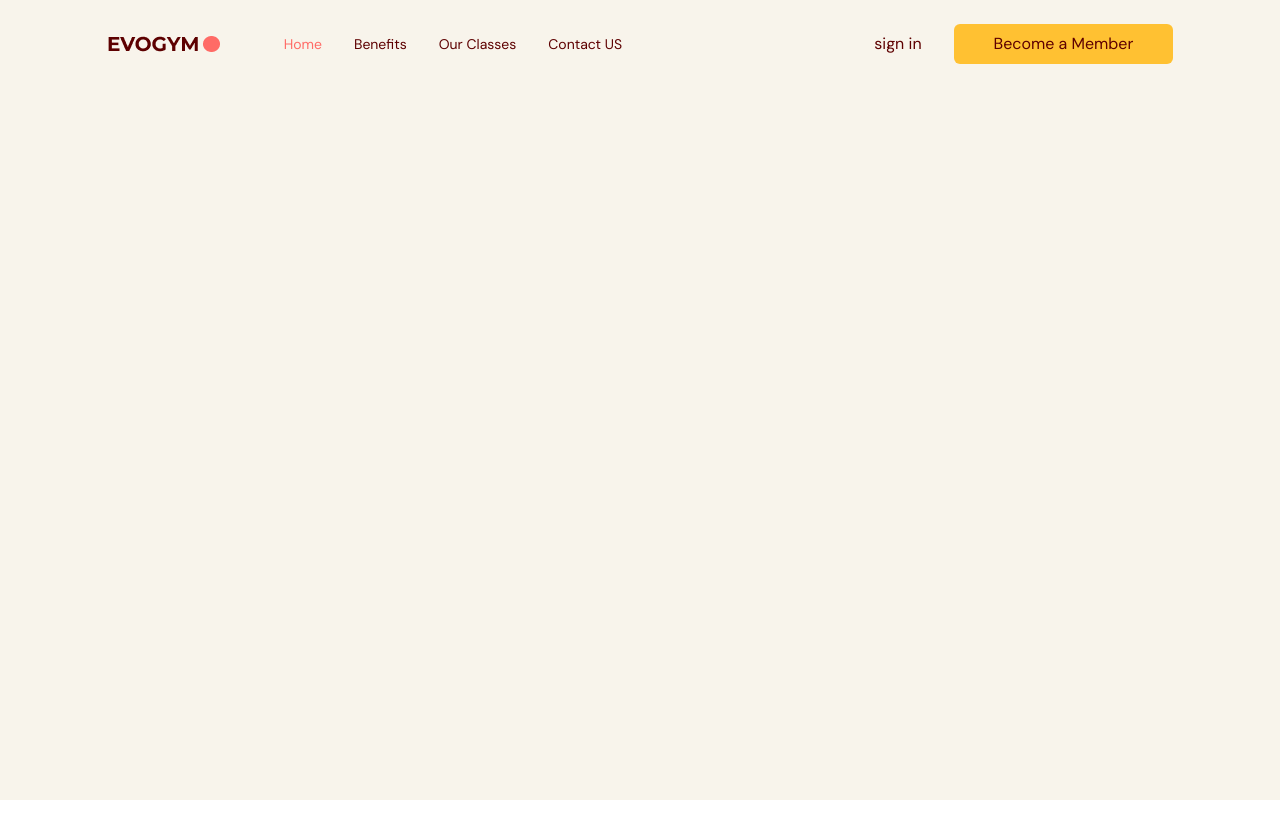
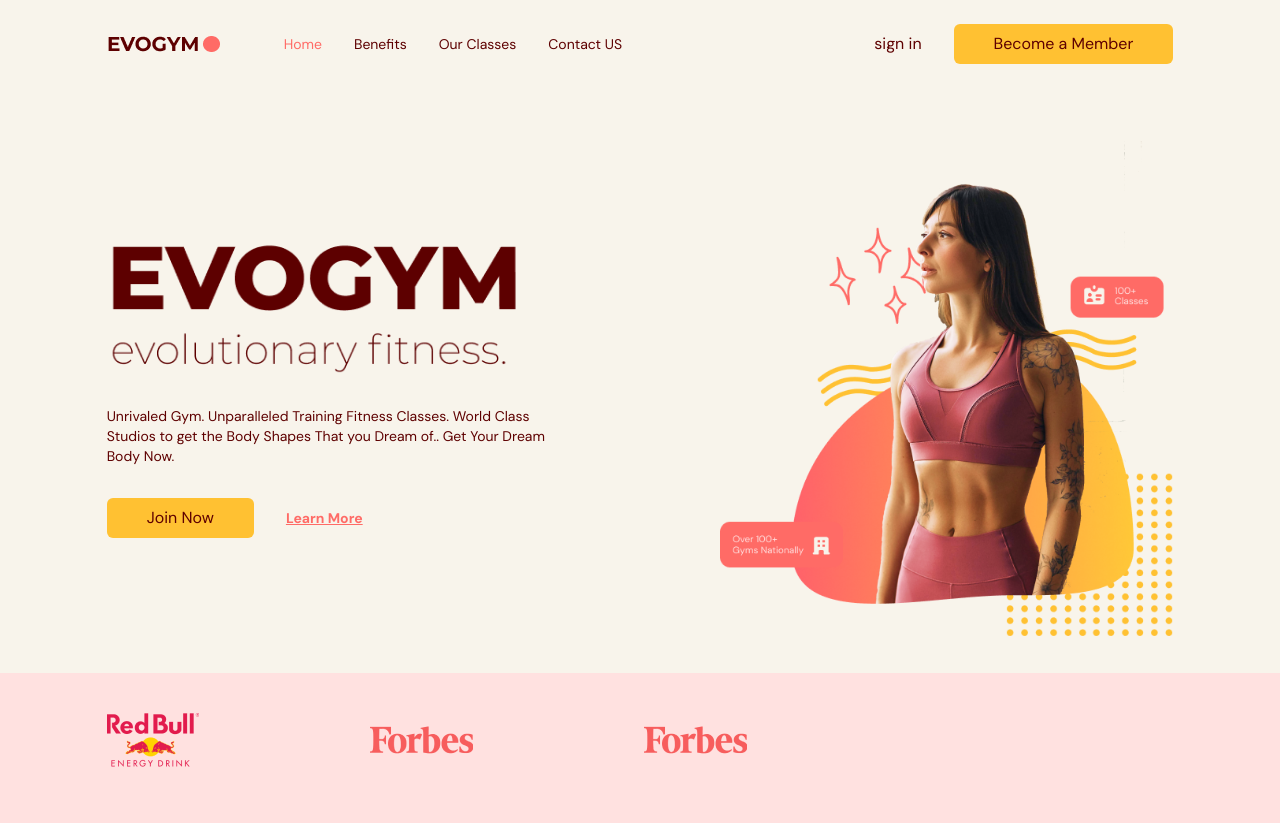
Before and after one commit to YoussefAsaad7/gym-landing-page, a React (Vite) app: page / in a window 1280 px wide. Before the commit the page ends 800 px from the top, so only its background shows below. Built offline with nearby package versions, Linux system fonts and the light colour scheme.

Commit message:
feat(home): create hero section with layout

```diff
--- a/src/App.tsx
+++ b/src/App.tsx
@@ -1,9 +1,12 @@
 import Navbar from "@/scenes/navbar";
 import { useEffect, useState } from "react";
+import Home from "./scenes/home";
 import { SelectedPage } from "./shared/types";
 function App() {
   const [isTopOfPage, setIsTopOfPage] = useState<boolean>(true);
-  const [selectedPage, setSelectedPage] = useState<SelectedPage>(SelectedPage.Home);
+  const [selectedPage, setSelectedPage] = useState<SelectedPage>(
+    SelectedPage.Home,
+  );
   useEffect(() => {
     const handleScroll = () => {
       if (window.scrollY !== 0) {
@@ -20,10 +23,12 @@
 
   return (
     <div className="app bg-gray-20">
-      <Navbar isTopOfPage={isTopOfPage}
-              selectedPage={selectedPage}
-              setSelectedPage={setSelectedPage}
+      <Navbar
+        isTopOfPage={isTopOfPage}
+        selectedPage={selectedPage}
+        setSelectedPage={setSelectedPage}
       />
+      <Home setSelectedPage={setSelectedPage} />
     </div>
   );
 }
--- /dev/null
+++ b/src/scenes/home/index.tsx
@@ -0,0 +1,102 @@
+import HomePageGraphic from "@/assets/HomePageGraphic.png";
+import HomePageText from "@/assets/HomePageText.png";
+import {
+  default as SponsorForbes,
+  default as SponsorFortune,
+} from "@/assets/SponsorForbes.png";
+import SponsorRedBull from "@/assets/SponsorRedBull.png";
+import useMediaQuery from "@/hooks/useMediaQuery";
+import ActionButton from "@/shared/ActionButton";
+import { SelectedPage } from "@/shared/types";
+import { motion } from "framer-motion";
+import AnchorLink from "react-anchor-link-smooth-scroll";
+
+type Props = {
+  setSelectedPage: (value: SelectedPage) => void;
+};
+
+const Home = ({ setSelectedPage }: Props) => {
+  const isAboveMediumScreens = useMediaQuery("(min-width:1060px)");
+
+  return (
+    <section id="home" className="bg-gray-20 gap-16 py-10 md:h-full md:pb-0">
+      {/**Image and main header */}
+      <motion.div
+        className="mx-auto w-5/6 items-center justify-center md:flex md:h-5/6"
+        onViewportEnter={() => setSelectedPage(SelectedPage.Home)}
+      >
+        {/** main header */}
+        <div className="z-10 mt-32 md:basis-3/5">
+          {/** headings */}
+          <motion.div
+            className="md:-mt-20"
+            initial="hidden"
+            whileInView="visible"
+            viewport={{ once: true, amount: 0.5 }}
+            transition={{ duration: 0.5 }}
+            variants={{
+              hidden: { opacity: 0, x: -50 },
+              visible: { opacity: 1, x: 0 },
+            }}
+          >
+            <div className="relative">
+              <div className="md:before:content-evolvetext before:absolute before:-top-20 before:-left-20 before:z-[-1]">
+                <img alt="home-page-text" src={HomePageText} />
+              </div>
+            </div>
+
+            <p className="mt-8 text-sm">
+              Unrivaled Gym. Unparalleled Training Fitness Classes. World Class
+              Studios to get the Body Shapes That you Dream of.. Get Your Dream
+              Body Now.
+            </p>
+          </motion.div>
+
+          {/** Actions */}
+          <motion.div
+            className="mt-8 flex items-center gap-8"
+            initial="hidden"
+            whileInView="visible"
+            viewport={{ once: true, amount: 0.5 }}
+            transition={{ delay: 0.2, duration: 0.5 }}
+            variants={{
+              hidden: { opacity: 0, x: -50 },
+              visible: { opacity: 1, x: 0 },
+            }}
+          >
+            <ActionButton setSelectedPage={setSelectedPage}>
+              Join Now
+            </ActionButton>
+            <AnchorLink
+              className="text-primary-500 hover:text-secondary-500 text-sm font-bold underline"
+              onClick={() => setSelectedPage(SelectedPage.ContactUs)}
+              href={`#${SelectedPage.ContactUs}`}
+            >
+              <p>Learn More</p>
+            </AnchorLink>
+          </motion.div>
+        </div>
+
+        {/** image */}
+        <div className="flex basis-3/5 justify-center md:z-10 md:mt-16 md:ml-40 md:justify-items-end">
+          <img alt="home-page-graphic" src={HomePageGraphic} />
+        </div>
+      </motion.div>
+
+      {/** Sponsors */}
+      {isAboveMediumScreens && (
+        <div className="bg-primary-100 h-[150px] w-full py-10">
+          <div className="mx-auto w-5/6">
+            <div className="flex w-3/5 items-center justify-between gap-8">
+              <img alt="redbull-sponsor" src={SponsorRedBull} />
+              <img alt="Fortune-sponsor" src={SponsorFortune} />
+              <img alt="Forbes-sponsor" src={SponsorForbes} />
+            </div>
+          </div>
+        </div>
+      )}
+    </section>
+  );
+};
+
+export default Home;
```
